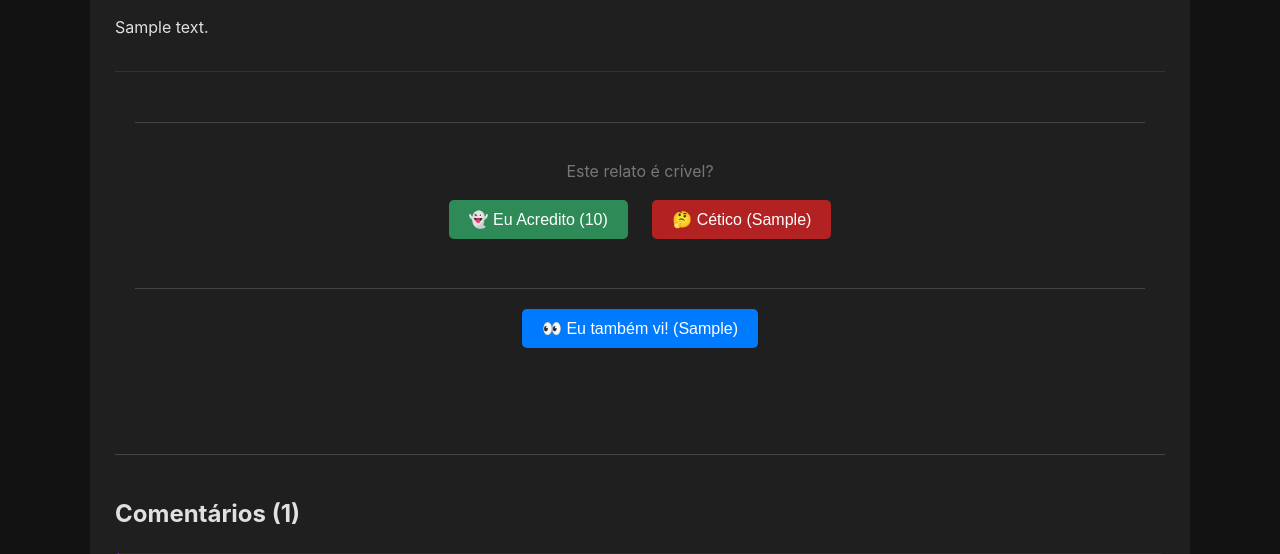
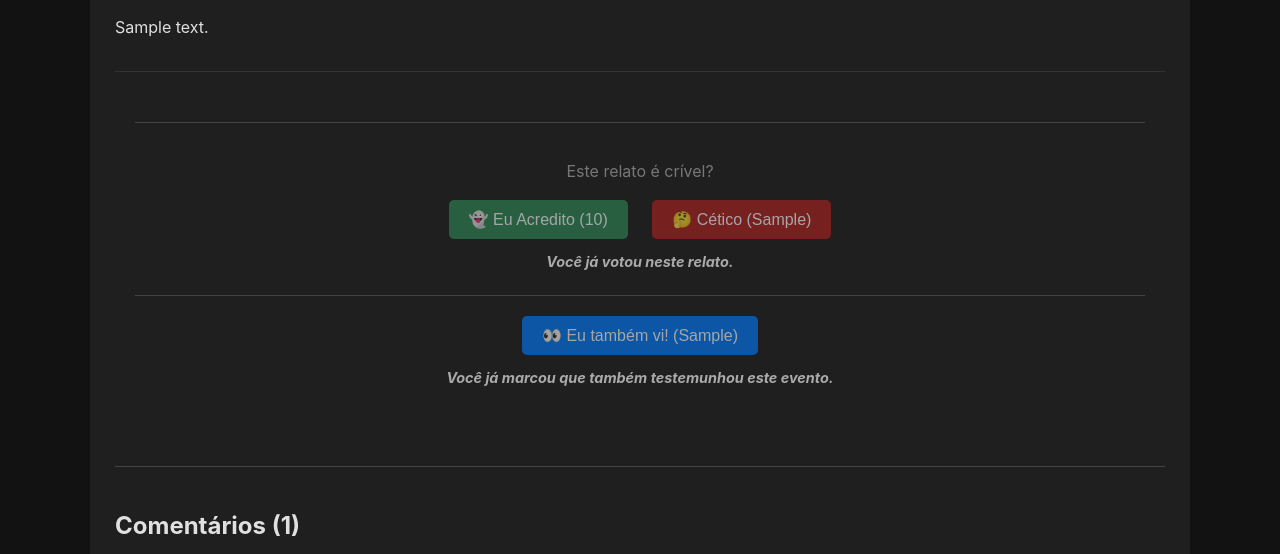
Before and after one commit to VBSX/observatorio_uem, a Flask app: page /relato/1 in a window 1280 px wide. Shown: the part 978-1532 px from the top of the page. Run offline with Flask 3, Linux system fonts and the light colour scheme; grey boxes marked "Sample" are stand-in pictures; a database or web service that is not in the repository returns one stand-in record (values such as "Sample title"); some libraries are stand-ins or nearby versions.

Commit message:
Update relato.html

```diff
--- a/templates/relato.html
+++ b/templates/relato.html
@@ -4,7 +4,19 @@
     {% if show_captcha %}
     <script src="https://www.google.com/recaptcha/api.js" async defer></script>
     {% endif %}
-{% endblock %}
+
+    <style>
+        .btn-vote:disabled {
+            opacity: 0.6;
+            cursor: not-allowed;
+        }
+        .vote-info-message {
+            color: #aaa;
+            font-style: italic;
+            font-size: 0.9em;
+        }
+    </style>
+    {% endblock %}
 
 {% block content %}
 <div class="relato-container">
@@ -50,18 +62,28 @@
                 <p>Este relato é crível?</p>
                 <div class="vote-buttons">
                     <button class="btn-vote acredito" data-voto="acredito" {% if voto_usuario %}disabled{% endif %}>
-                        👻 Eu Acredito (<span id="votos-acredito">{{ relato.votos_acredito }}</span>)
+                        <span class="btn-vote-text">👻 Eu Acredito</span> (<span id="votos-acredito">{{ relato.votos_acredito }}</span>)
                     </button>
                     <button class="btn-vote cetico" data-voto="cetico" {% if voto_usuario %}disabled{% endif %}>
-                        🤔 Cético (<span id="votos-cetico">{{ relato.votos_cetico }}</span>)
+                        <span class="btn-vote-text">🤔 Cético</span> (<span id="votos-cetico">{{ relato.votos_cetico }}</span>)
                     </button>
                 </div>
-                <p id="vote-message" class="vote-message"></p>
+
+                <p id="vote-message" class="vote-message">
+                    {% if voto_usuario %}
+                        <span class="vote-info-message">Você já votou neste relato.</span>
+                    {% endif %}
+                    </p>
+
                 <div class="witness-section">
                     <button class="btn-vote witness" data-voto="witness" {% if testemunha_usuario %}disabled{% endif %}>
-                        👀 Eu também vi! (<span id="votos-testemunha">{{ relato.votos_testemunha }}</span>)
+                        <span class="btn-vote-text">👀 Eu também vi!</span> (<span id="votos-testemunha">{{ relato.votos_testemunha }}</span>)
                     </button>
-                    <p id="witness-message" class="vote-message"></p>
+                    <p id="witness-message" class="vote-message">
+                        {% if testemunha_usuario %}
+                            <span class="vote-info-message">Você já marcou que também testemunhou este evento.</span>
+                        {% endif %}
+                        </p>
                 </div>
             </div>
         </footer>
@@ -134,20 +156,27 @@
         }
 
         if (voteSection) {
-            const originallyEnabledButtons = new Set();
-            voteSection.querySelectorAll('.btn-vote:not(:disabled)').forEach(btn => {
-                originallyEnabledButtons.add(btn);
-            });
-
             voteSection.addEventListener('click', async (e) => {
                 const button = e.target.closest('.btn-vote');
                 if (!button || button.disabled) return;
 
+                const buttonTextSpan = button.querySelector('.btn-vote-text');
+                if (!buttonTextSpan) {
+                    console.error("Elemento de texto do botão (.btn-vote-text) não encontrado. Verifique a estrutura HTML do botão.");
+                    return;
+                }
+
                 const allButtons = voteSection.querySelectorAll('.btn-vote');
-                allButtons.forEach(btn => btn.disabled = true);
+                const originallyEnabledButtons = new Set();
+                allButtons.forEach(btn => {
+                    if (!btn.disabled) {
+                        originallyEnabledButtons.add(btn);
+                    }
+                    btn.disabled = true;
+                });
 
-                const originalButtonText = button.innerHTML;
-                button.innerHTML = 'Processando...';
+                const originalButtonText = buttonTextSpan.textContent;
+                buttonTextSpan.textContent = 'Processando...';
 
                 const relatoId = voteSection.dataset.relatoId;
                 const tipoVoto = button.dataset.voto;
@@ -202,7 +231,7 @@
                     console.error("Erro na requisição:", error);
                     const messageEl = document.getElementById(messageElId || 'vote-message');
                     if (messageEl) {
-                        messageEl.textContent = 'Falha na comunicação.';
+                        messageEl.textContent = 'Falha na comunicação. Verifique o console (F12).';
                         messageEl.style.color = 'red';
                     }
                     allButtons.forEach(btn => {
@@ -211,13 +240,7 @@
                         }
                     });
                 } finally {
-                    if (button && !button.disabled) {
-                        button.innerHTML = originalButtonText;
-                    } else if (button && button.disabled) {
-                        // Se o voto teve sucesso, restaura o texto original.
-                        // A contagem já foi atualizada no 'try' e não será afetada.
-                        button.innerHTML = originalButtonText;
-                    }
+                    buttonTextSpan.textContent = originalButtonText;
                 }
             });
         }
```
